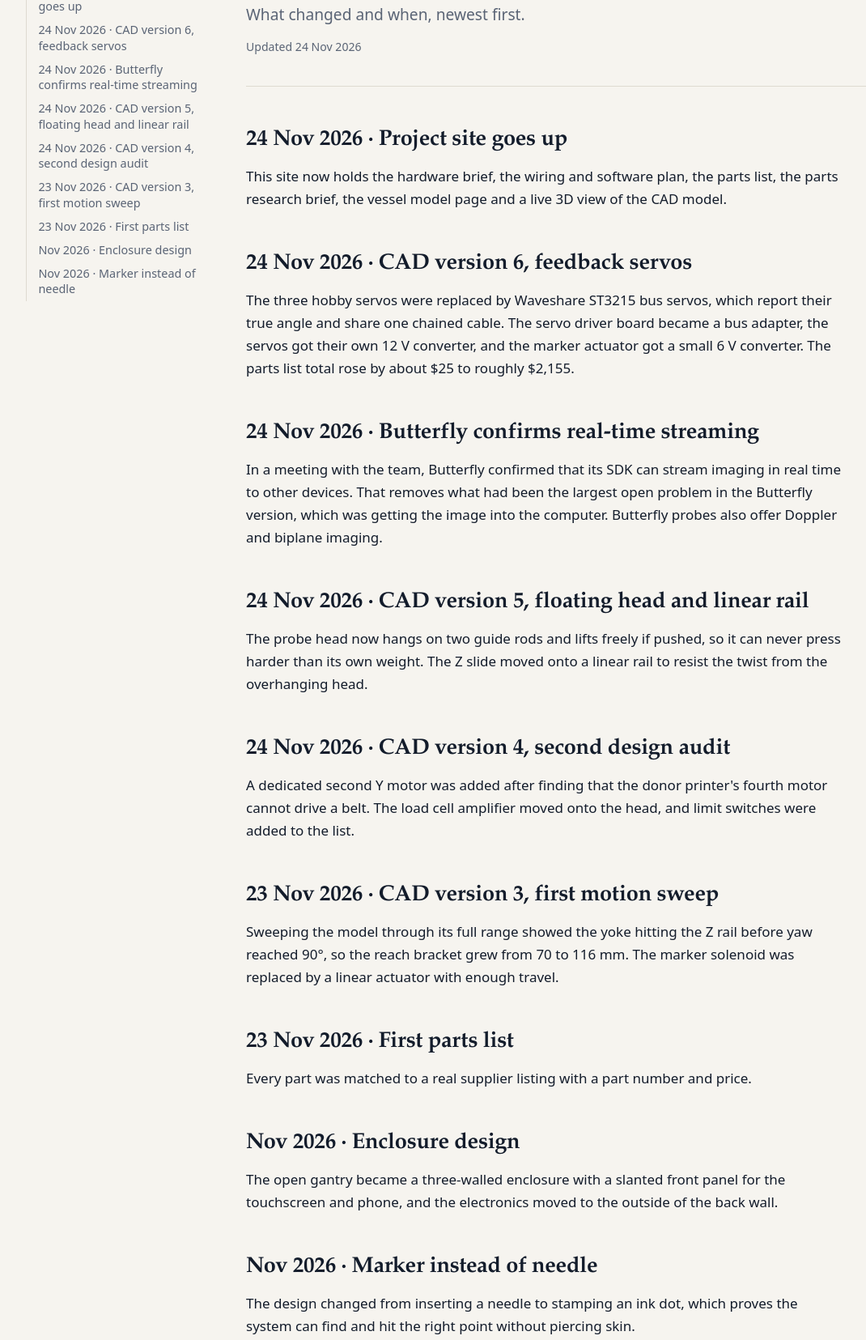
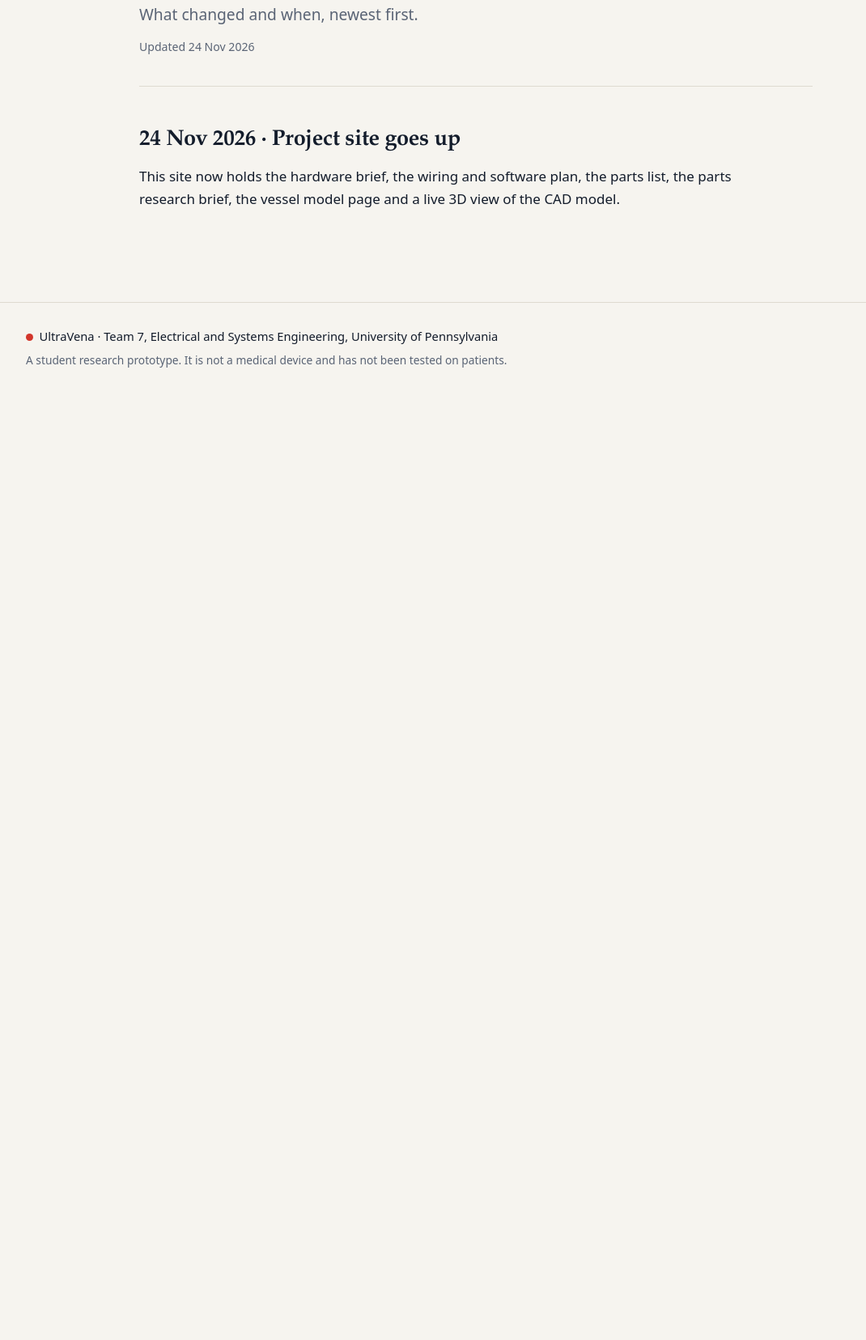
Before and after one commit to jfariasdutra/ultravena, a plain HTML site: page docs/updates.html in a window 1280 px wide. Shown: the part 162-1817 px from the top of the page at 81% size, without its empty margins (52-1122 px from the left). After the commit the page ends 800 px from the top, so only its background shows below. Drawn offline with Linux system fonts and the light colour scheme.

Commit message:
Trim the updates page to the site launch entry
Co-Authored-By: Claude Fable 5.2 <noreply@anthropic.com>
Claude-Session: https://claude.ai/code/session_01HJhqtFXPRLBj4aMGH7eNED

```diff
--- a/docs/updates.html
+++ b/docs/updates.html
@@ -23,8 +23,8 @@
   </div>
 </header>
 <main id="main">
-<div class="doc has-toc">
-<aside class="toc"><p class="toc-h">On this page</p><ol><li><a href="#24-nov-2026-project-site-goes-up">24 Nov 2026 · Project site goes up</a></li><li><a href="#24-nov-2026-cad-version-6-feedback-servos">24 Nov 2026 · CAD version 6, feedback servos</a></li><li><a href="#24-nov-2026-butterfly-confirms-real-time-streaming">24 Nov 2026 · Butterfly confirms real-time streaming</a></li><li><a href="#24-nov-2026-cad-version-5-floating-head-and-linear-rail">24 Nov 2026 · CAD version 5, floating head and linear rail</a></li><li><a href="#24-nov-2026-cad-version-4-second-design-audit">24 Nov 2026 · CAD version 4, second design audit</a></li><li><a href="#23-nov-2026-cad-version-3-first-motion-sweep">23 Nov 2026 · CAD version 3, first motion sweep</a></li><li><a href="#23-nov-2026-first-parts-list">23 Nov 2026 · First parts list</a></li><li><a href="#nov-2026-enclosure-design">Nov 2026 · Enclosure design</a></li><li><a href="#nov-2026-marker-instead-of-needle">Nov 2026 · Marker instead of needle</a></li></ol></aside>
+<div class="doc">
+
 <article class="prose">
 <header class="doc-head">
 <h1>Updates</h1>
@@ -33,22 +33,6 @@
 </header>
 <h2 id="24-nov-2026-project-site-goes-up">24 Nov 2026 · Project site goes up</h2>
 <p>This site now holds the hardware brief, the wiring and software plan, the parts list, the parts research brief, the vessel model page and a live 3D view of the CAD model.</p>
-<h2 id="24-nov-2026-cad-version-6-feedback-servos">24 Nov 2026 · CAD version 6, feedback servos</h2>
-<p>The three hobby servos were replaced by Waveshare ST3215 bus servos, which report their true angle and share one chained cable. The servo driver board became a bus adapter, the servos got their own 12 V converter, and the marker actuator got a small 6 V converter. The parts list total rose by about $25 to roughly $2,155.</p>
-<h2 id="24-nov-2026-butterfly-confirms-real-time-streaming">24 Nov 2026 · Butterfly confirms real-time streaming</h2>
-<p>In a meeting with the team, Butterfly confirmed that its SDK can stream imaging in real time to other devices. That removes what had been the largest open problem in the Butterfly version, which was getting the image into the computer. Butterfly probes also offer Doppler and biplane imaging.</p>
-<h2 id="24-nov-2026-cad-version-5-floating-head-and-linear-rail">24 Nov 2026 · CAD version 5, floating head and linear rail</h2>
-<p>The probe head now hangs on two guide rods and lifts freely if pushed, so it can never press harder than its own weight. The Z slide moved onto a linear rail to resist the twist from the overhanging head.</p>
-<h2 id="24-nov-2026-cad-version-4-second-design-audit">24 Nov 2026 · CAD version 4, second design audit</h2>
-<p>A dedicated second Y motor was added after finding that the donor printer's fourth motor cannot drive a belt. The load cell amplifier moved onto the head, and limit switches were added to the list.</p>
-<h2 id="23-nov-2026-cad-version-3-first-motion-sweep">23 Nov 2026 · CAD version 3, first motion sweep</h2>
-<p>Sweeping the model through its full range showed the yoke hitting the Z rail before yaw reached 90°, so the reach bracket grew from 70 to 116 mm. The marker solenoid was replaced by a linear actuator with enough travel.</p>
-<h2 id="23-nov-2026-first-parts-list">23 Nov 2026 · First parts list</h2>
-<p>Every part was matched to a real supplier listing with a part number and price.</p>
-<h2 id="nov-2026-enclosure-design">Nov 2026 · Enclosure design</h2>
-<p>The open gantry became a three-walled enclosure with a slanted front panel for the touchscreen and phone, and the electronics moved to the outside of the back wall.</p>
-<h2 id="nov-2026-marker-instead-of-needle">Nov 2026 · Marker instead of needle</h2>
-<p>The design changed from inserting a needle to stamping an ink dot, which proves the system can find and hit the right point without piercing skin.</p>
 </article>
 </div>
 </main>
```
Also changed, not shown: docs/index.html (+1 -1 lines), 1 other file.
